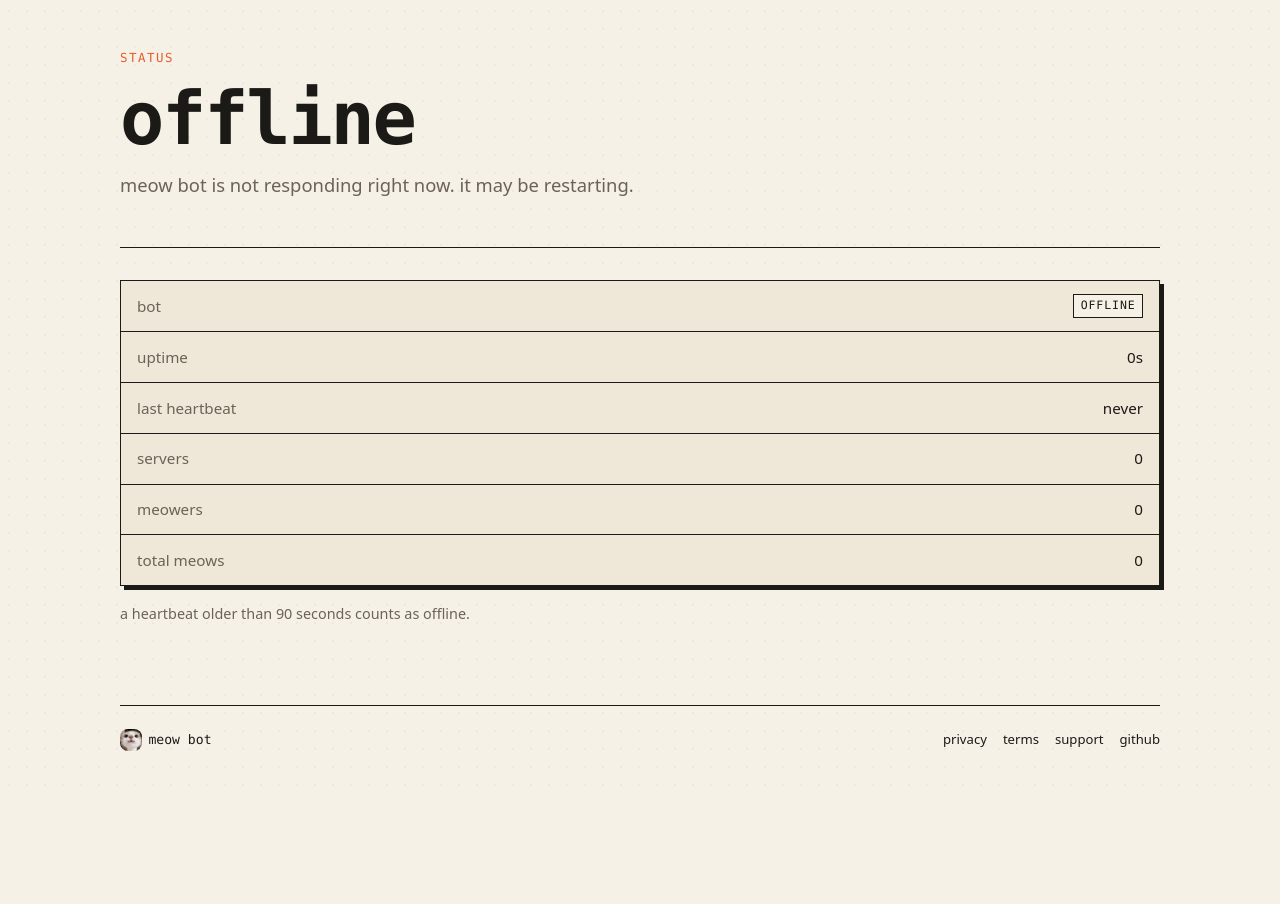
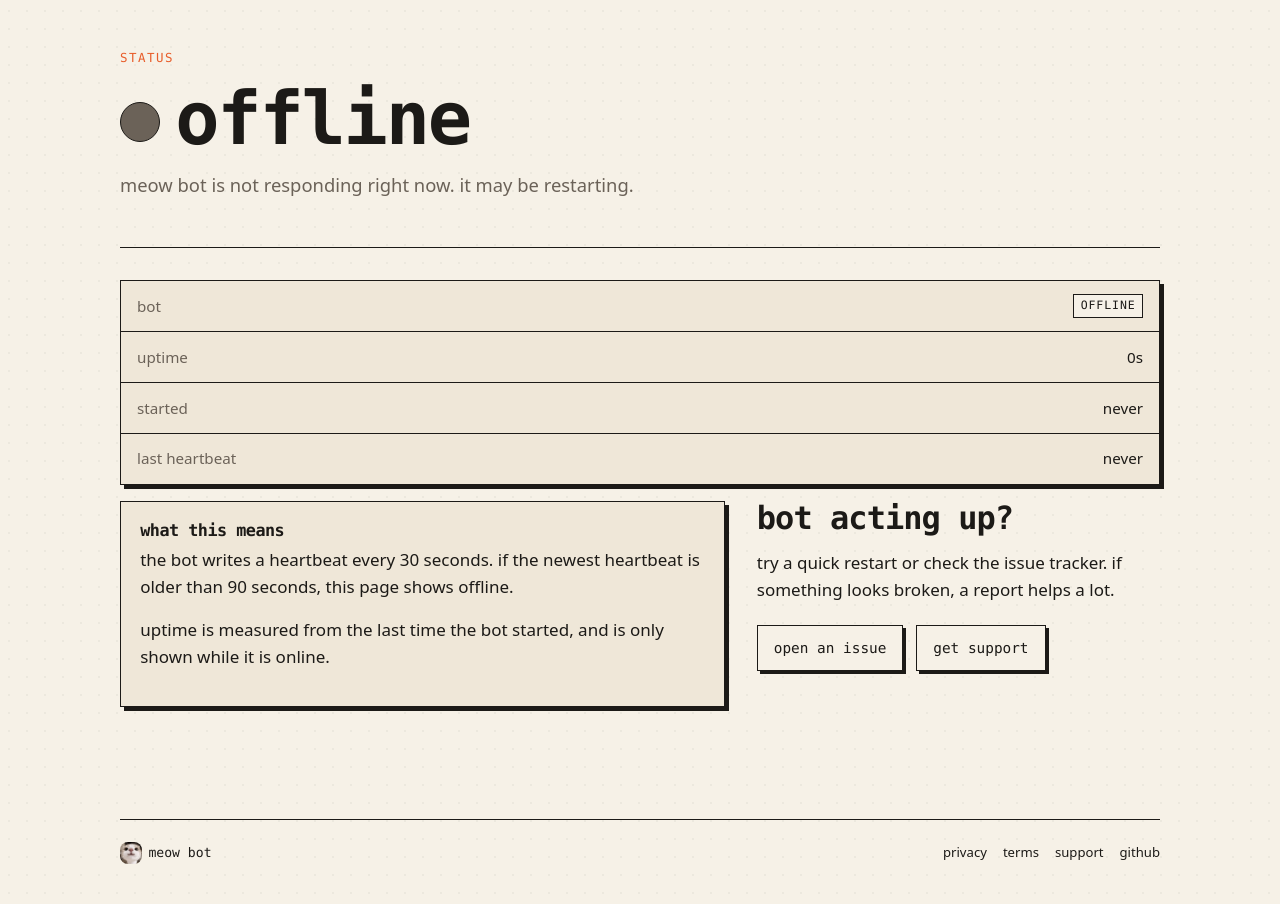
Before and after one commit to xangeyfun/Meow-Bot, a Flask app: page /status in a window 1280 px wide. Shown: the part 70-974 px from the top of the page. Before the commit the page ends 821 px from the top, so only its background shows below. Run offline with Flask 3, Linux system fonts and the light colour scheme; data that the repository does not hold is empty.

Commit message:
Clarify status page details

```diff
--- a/templates/status.html
+++ b/templates/status.html
@@ -4,18 +4,30 @@
 {% block content %}
 <section class="page-head">
   <p class="eyebrow">status</p>
-  <h1>{% if stats.online %}online{% else %}offline{% endif %}</h1>
+  <h1><span class="status-dot {% if stats.online %}online{% endif %}"></span>{% if stats.online %}online{% else %}offline{% endif %}</h1>
   <p class="lede">{% if stats.online %}meow bot is connected and meowing.{% else %}meow bot is not responding right now. it may be restarting.{% endif %}</p>
 </section>
 
 <section class="status-panel">
   <div class="status-row"><span>bot</span><span class="badge {% if stats.online %}on{% endif %}">{% if stats.online %}online{% else %}offline{% endif %}</span></div>
   <div class="status-row"><span>uptime</span><span>{{ stats.uptime }}</span></div>
+  <div class="status-row"><span>started</span><span>{{ stats.started_at|timestamp }}</span></div>
   <div class="status-row"><span>last heartbeat</span><span>{{ stats.last_heartbeat|timestamp }}</span></div>
-  <div class="status-row"><span>servers</span><span>{{ "{:,}".format(stats.total_guilds) }}</span></div>
-  <div class="status-row"><span>meowers</span><span>{{ "{:,}".format(stats.total_users) }}</span></div>
-  <div class="status-row"><span>total meows</span><span>{{ "{:,}".format(stats.total_meows) }}</span></div>
 </section>
 
-<p class="muted">a heartbeat older than 90 seconds counts as offline.</p>
+<section class="section split">
+  <div class="note-card">
+    <h3>what this means</h3>
+    <p>the bot writes a heartbeat every 30 seconds. if the newest heartbeat is older than 90 seconds, this page shows offline.</p>
+    <p>uptime is measured from the last time the bot started, and is only shown while it is online.</p>
+  </div>
+  <div>
+    <h2>bot acting up?</h2>
+    <p>try a quick restart or check the issue tracker. if something looks broken, a report helps a lot.</p>
+    <div class="actions">
+      <a class="button" href="{{ github_issues_url }}">open an issue</a>
+      <a class="button" href="{{ url_for('support_page') }}">get support</a>
+    </div>
+  </div>
+</section>
 {% endblock %}
```
